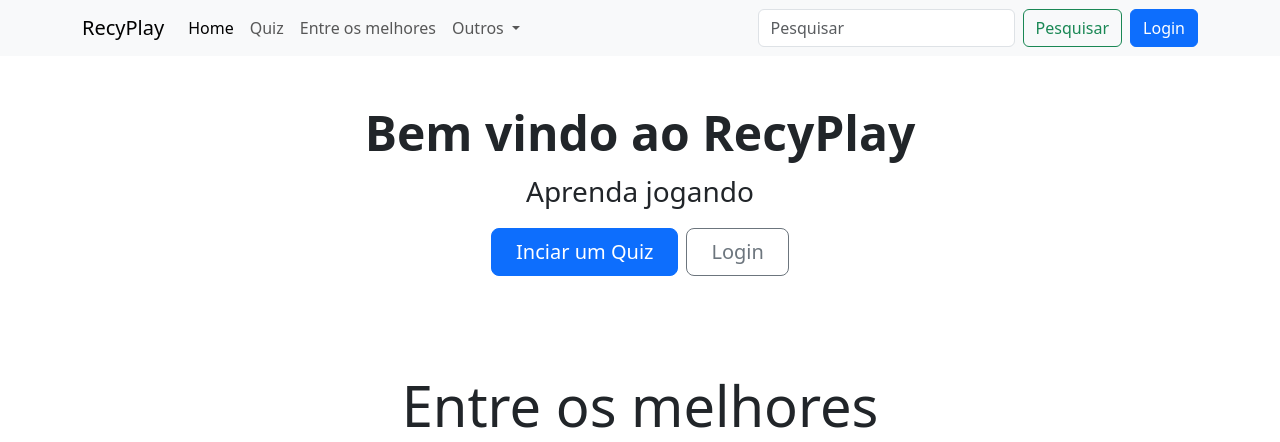
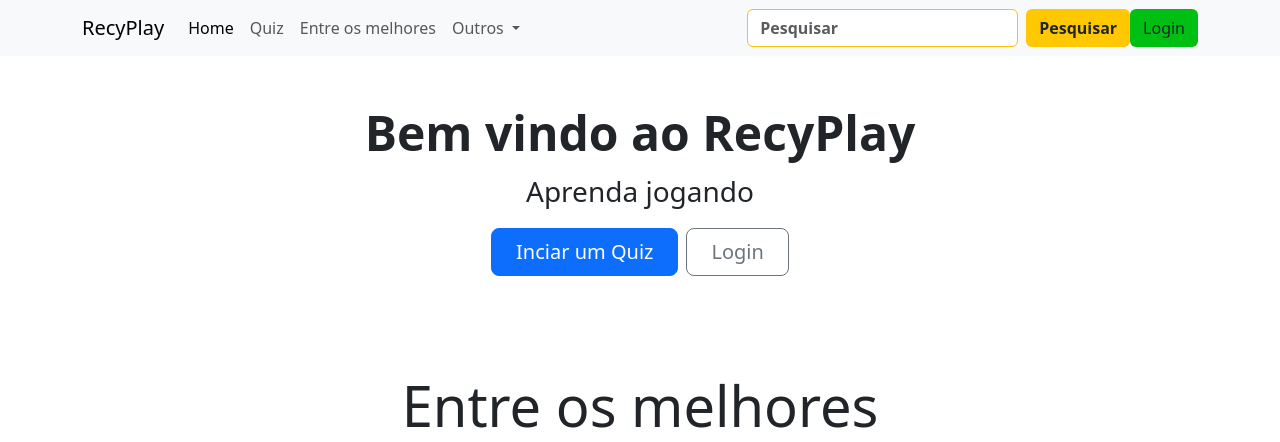
Before and after one commit to VictorHugo-Neo/Reciplay, a Django app: page / in a window 1280 px wide. Shown: the top 442 px of the page. Run offline with Django 4.2, Linux system fonts and the light colour scheme; parts of the project's set-up code (start-up, migrations or seed data) failed here and were passed over.

Commit message:
Atualizando componentes

```diff
--- a/templates/components/navbar.html
+++ b/templates/components/navbar.html
@@ -56,15 +56,18 @@
                 </li>
             </ul>
             <form class="d-flex" role="search" action="{% url 'search_users' %}">
-                <input class="form-control me-2" type="search" name="q" placeholder="Pesquisar" aria-label="Search">
-                <button class="btn btn-outline-success" type="submit">Pesquisar</button>
+                <input class="form-control me-2 border-warning border-bold fw-bold" type="search" name="q" placeholder="Pesquisar " aria-label="Search" >
+                {% include 'includes/butt-href.html' with button_type="yellow"  btn_text="Pesquisar"%}
                 {% if request.user.is_authenticated %}
                 <a href="{% url 'profile' request.user.username %}" data-bs-toggle="tooltip" data-bs-placement="bottom" data-bs-title="@{{request.user.username}}" class="mx-2">
                     <img src="{{user_profile.profile_img.url}}" class="rounded-circle" width="40" height="40" alt="profile_img">
                 </a>
-                <a href="{% url 'logout' %}" class="btn btn-primary">Logout</a>
+                {% url 'logout' as logout_url %}
+                {% include 'includes/butt-href.html' with button_type="gray" href=logout_url btn_text="Logout " %}
                 {% else %}
-                <a href="{% url 'login' %}" class="btn btn-primary ms-2">Login</a>
+                {% url 'login' as login_url %}
+                {% include 'includes/butt-href.html' with button_type="green" href=login_url btn_text="Login" %}
+
                 {% endif %}
             </form>
         </div>
--- /dev/null
+++ b/templates/includes/butt-href.html
@@ -0,0 +1,64 @@
+<!--Para botões e link verde-->
+{% if button_type == "green" %}
+    {% if href %}
+        <a href="{{ href }}" class="btn fw-bold" style="background-color: #00BF13">{{ btn_text }}</a>
+    {% else %}
+        <button type="submit" class="btn" style="background-color: #00BF13">{{btn_text}}</button>
+    {% endif %}
+
+<!-- Para botões e link azul -->
+{% elif button_type == "blue" %}
+    {% if href %}
+        <a href="{{ href }}" class="btn text-white fw-bold" style="background-color: #29335C;">{{ btn_text }}</a>
+    {% else %}
+        <button type="submit" class="btn text-white fw-bold" style="background-color: #29335C">{{ btn_text }}</button>
+    {% endif %}
+
+<!--Para botões e links vermelho-->
+{% elif button_type == "red" %}
+    {% if href %}
+        <a href="{{ href }}" class="btn text-white fw-bold" style="background-color: #92140C">{{ btn_text }}</a>
+    {% else %}
+        <button type="submit" class="btn text-white fw-bold" style="background-color: #92140C">{{btn_text}}</button>
+    {% endif %}
+
+<!--Para botões e links cinzas-->
+{% elif button_type == "gray" %}
+    {% if href %}
+        <a href="{{ href }}" class="btn btn-secondary text-white fw-bold">{{ btn_text }}</a>
+    {% else %}
+        <button type="submit" class="btn btn-secondary text-white fw-bold">{{btn_text}}</button>
+    {% endif %}
+
+<!--Para botões e links amarelos-->
+{% elif button_type == "yellow" %}
+    {% if href %}
+        <a href="{{ href }}" class="btn fw-bold" style="background-color: #FFC800;">{{ btn_text }}</a>
+    {% else %}
+        <button type="submit" class="btn fw-bold" style="background-color: #FFC800">{{btn_text}}</button>
+    {% endif %}
+
+<!--Para botões e links brancos-->
+{% elif button_type == "white" %}
+    {% if href %}
+        <a href="{{ href }}" class="btn btn-light fw-bold">{{ btn_text }}</a>
+    {% else %}
+        <button type="submit" class="btn btn-light fw-bold">{{ btn_text }}</button>
+    {% endif %}
+
+<!--Para botões e links laranjas-->
+{% elif button_type == "black" %}
+    {% if href %}
+        <a href="{{ href }}" class="btn btn-dark fw-bold">{{ btn_text }}</a>
+    {% else %}
+        <button type="submit" class="btn btn-dark fw-bold">{{ btn_text }}</button>
+    {% endif %}
+
+<!--Para botões e links pretos-->
+{% elif button_type == "black" %}
+    {% if href %}
+        <a href="{{ href }}" class="btn btn-dark">{{ btn_text }}</a>
+    {% else %}
+        <button type="submit" class="btn btn-dark">{{ btn_text }}</button>
+    {% endif %}
+{% endif %}
--- a/templates/login.html
+++ b/templates/login.html
@@ -30,9 +30,9 @@
                         <input type="checkbox" class="form-check-input" id="exampleCheck1">
                         <label class="form-check-label" for="exampleCheck1">Me lembrar da senha</label>
                     </div>
-                    <button type="submit" class="btn btn-primary px-5">Login</button>
+                    <button type="submit" class="btn btn-success px-5 fw-bold">Login</button>
                 </form>
-                <p class="my-4">Ainda não tem uma conta? <b><a href="{% url 'register' %}">Registrar-se</a></b></p>
+                <p class="my-4">Ainda não tem uma conta? <b><a href="{% url 'register' %}" class="text-success">Registrar-se</a></b></p>
             </div>
             <div class="col-12">
             </div>
```
Also changed, not shown: static/images/user.png.
